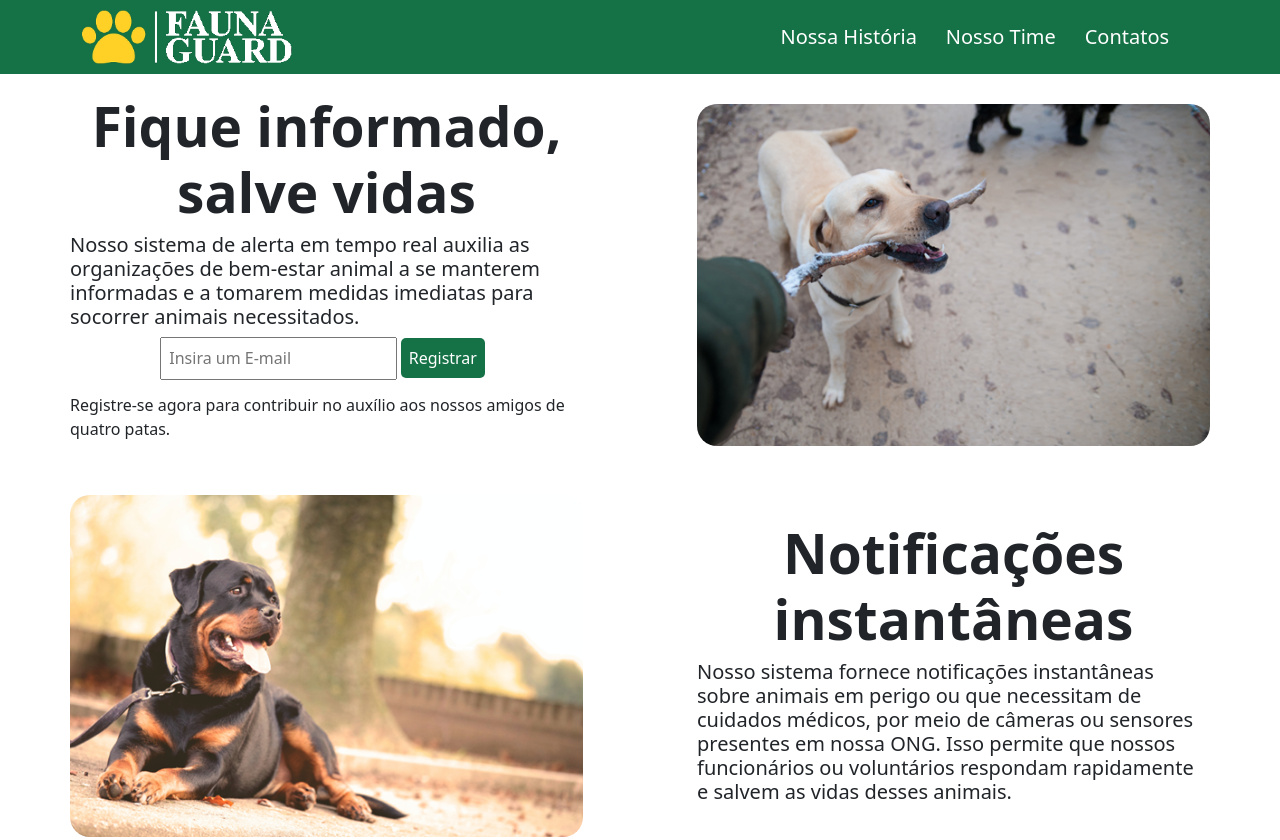
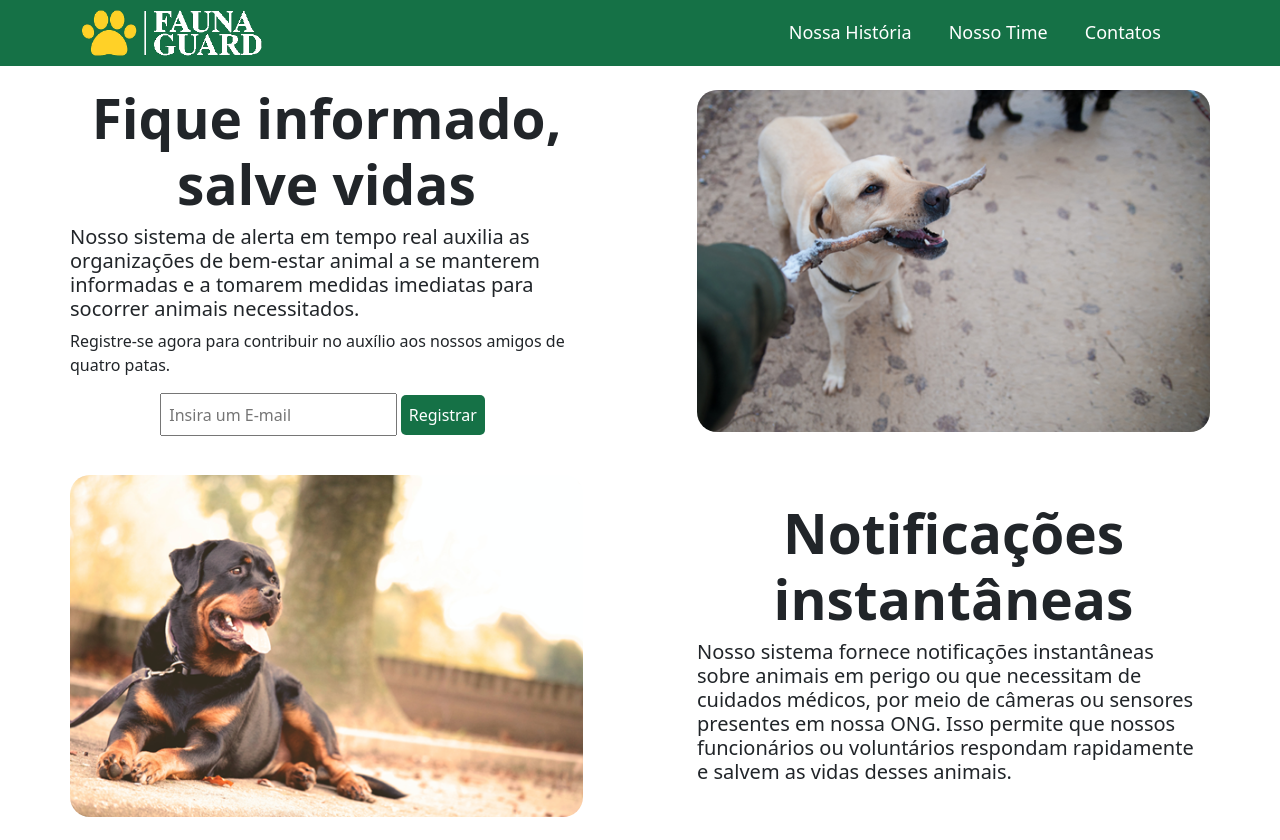
Before and after one commit to AndreColombo/FaunaGuard, a plain HTML site: page pages/home.html in a window 1280 px wide. Shown: the top 840 px of the page. Drawn offline with nearby package versions, Linux system fonts and the light colour scheme.

Commit message:
Fauna Guard

```diff
--- a/css/contatos.css
+++ b/css/contatos.css
@@ -52,21 +52,21 @@ input[type="submit"] {
 
 /* ----------------- Classes ----------------- */
 
-.bar{
+.bar {
   display: flex;
   justify-content: space-between;
   align-items: center;
 }
 
-.navbar-links{
+.navbar-links {
   display: flex;
   justify-content: space-evenly;
   width: 40%;
 }
 
-.navbar-link{
+.navbar-link {
   text-decoration: none;
-  font-size: 20px;
+  font-size: 18px;
   color: white;
 }
 
--- a/css/historia.css
+++ b/css/historia.css
@@ -12,21 +12,21 @@ img {
 
 /* ----------------- Classes ----------------- */
 
-.bar{
+.bar {
   display: flex;
   justify-content: space-between;
   align-items: center;
 }
 
-.navbar-links{
+.navbar-links {
   display: flex;
   justify-content: space-evenly;
   width: 40%;
 }
 
-.navbar-link{
+.navbar-link {
   text-decoration: none;
-  font-size: 20px;
+  font-size: 18px;
   color: white;
 }
 
--- a/css/home.css
+++ b/css/home.css
@@ -13,21 +13,21 @@ h1 {
 
 /* ----------------- Classes ----------------- */
 
-.bar{
+.bar {
   display: flex;
   justify-content: space-between;
   align-items: center;
 }
 
-.navbar-links{
+.navbar-links {
   display: flex;
   justify-content: space-evenly;
   width: 40%;
 }
 
-.navbar-link{
+.navbar-link {
   text-decoration: none;
-  font-size: 20px;
+  font-size: 18px;
   color: white;
 }
 
@@ -45,10 +45,6 @@ h1 {
   flex-direction: column;
   align-items: center;
   max-width: 45%;
-}
-
-.nota {
-  margin-top: 2.5%;
 }
 
 .dogImg {
--- a/css/time.css
+++ b/css/time.css
@@ -8,21 +8,21 @@ header {
 
 /* ----------------- Classes ----------------- */
 
-.bar{
+.bar {
   display: flex;
   justify-content: space-between;
   align-items: center;
 }
 
-.navbar-links{
+.navbar-links {
   display: flex;
   justify-content: space-evenly;
   width: 40%;
 }
 
-.navbar-link{
+.navbar-link {
   text-decoration: none;
-  font-size: 20px;
+  font-size: 18px;
   color: white;
 }
 
--- a/pages/home.html
+++ b/pages/home.html
@@ -40,7 +40,7 @@
           <img
             src="../images/FaunaGuard.png"
             alt="Logo Fauna Guard"
-            width="70%"
+            width="60%"
           />
         </a>
         <div class="navbar-links">
@@ -65,16 +65,15 @@
             bem-estar animal a se manterem informadas e a tomarem medidas
             imediatas para socorrer animais necessitados.
           </h5>
+          <p>
+            Registre-se agora para contribuir no auxílio aos nossos amigos de
+            quatro patas.
+          </p>
           <div class="forms">
             <input type="email" placeholder="Insira um E-mail" id="Email" />
             <input type="button" class="button" value="Registrar" />
           </div>
-          <p class="nota">
-            Registre-se agora para contribuir no auxílio aos nossos amigos de
-            quatro patas.
-          </p>
         </div>
-
         <img
           class="dogImg"
           src="../images/Dog01.png"
```
Also changed, not shown: pages/contatos.html (+1 -1 lines), pages/historia.html (+1 -1 lines), pages/time.html (+1 -1 lines).
